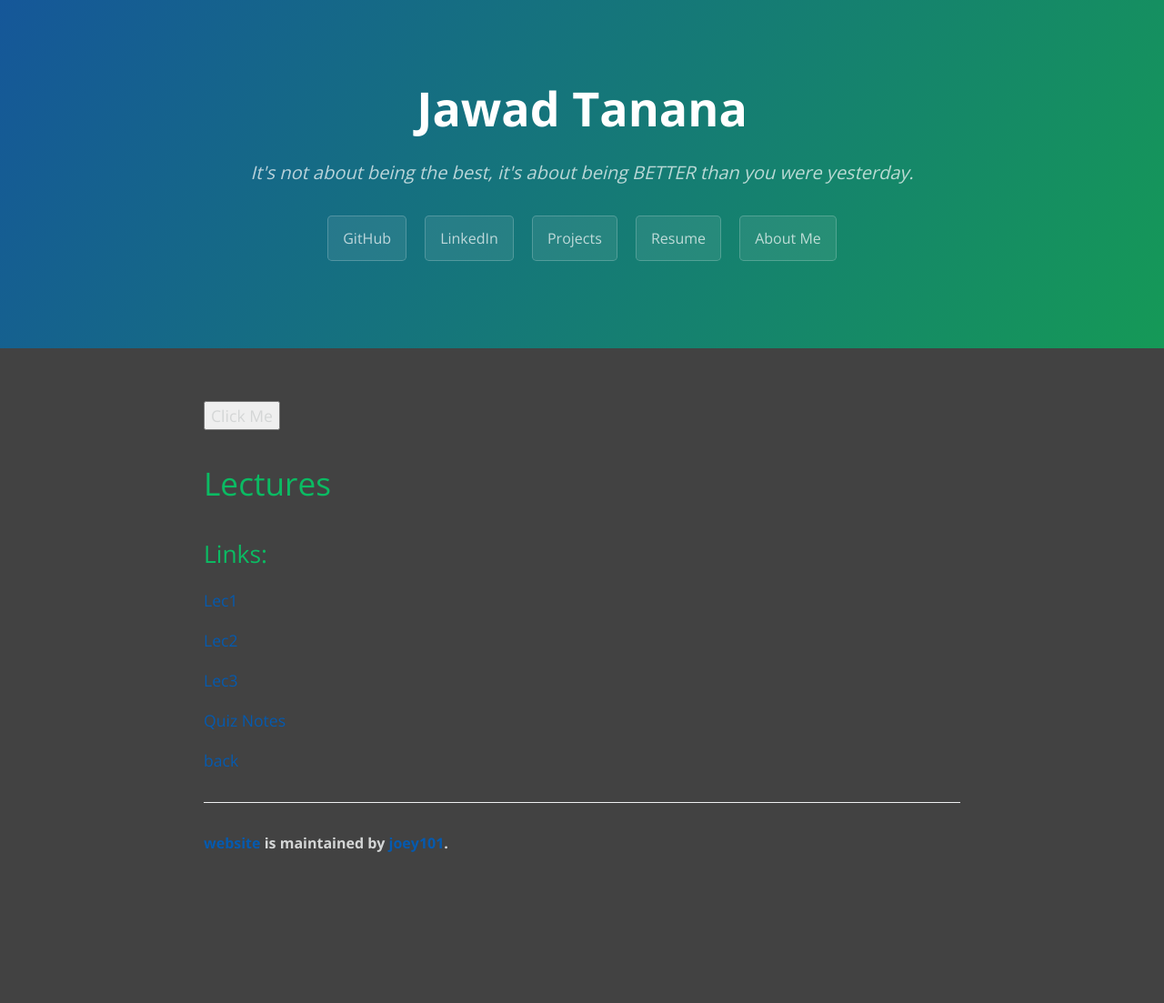
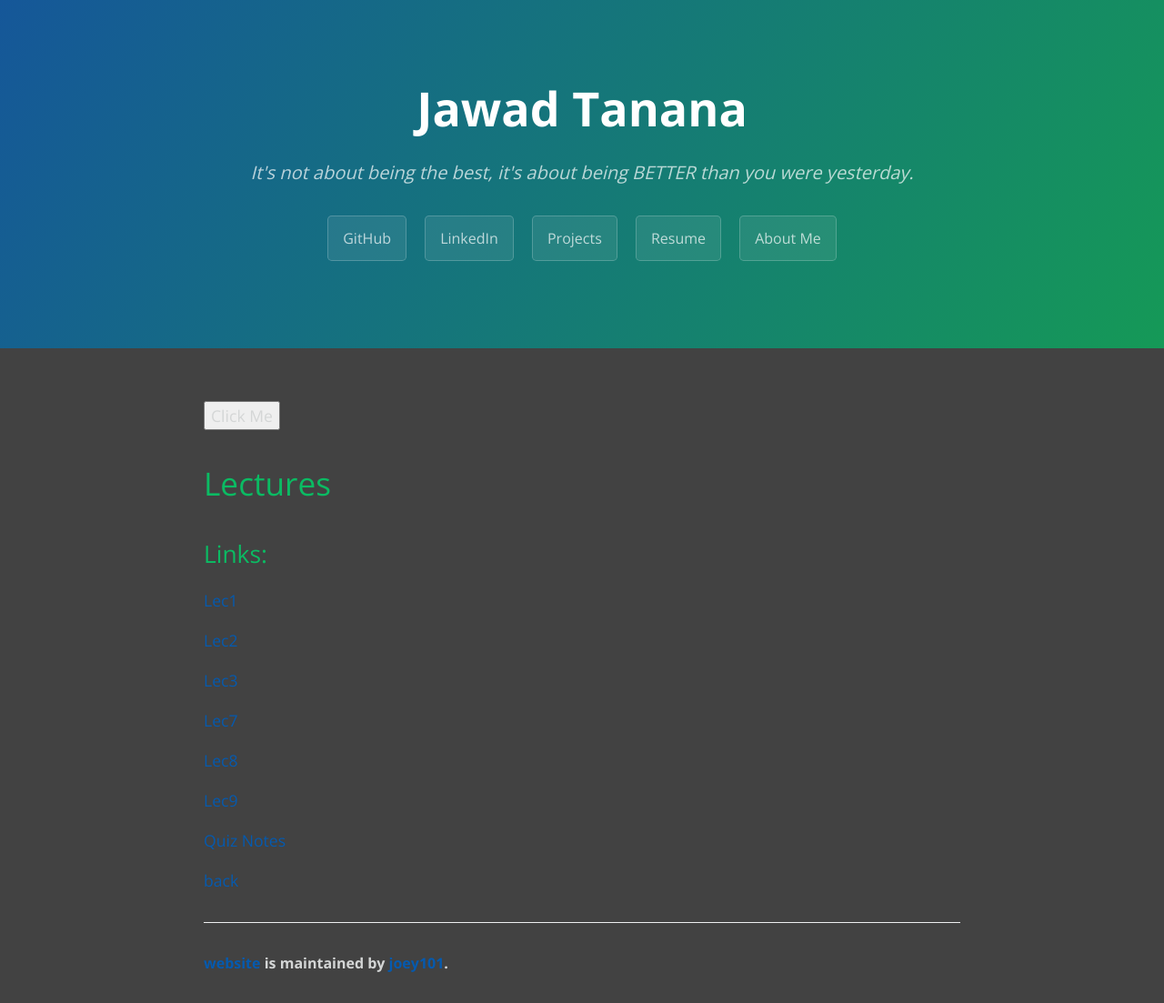
Before and after one commit to joey101/website, a Jekyll site: the page built from Lectures/MTRN3100/mtrn3100.md, in a window 1280 px wide. Shown: the whole page at 91% size. Built offline with Jekyll 4.4.1, drawn with Linux system fonts in a browser that asks for light colours; before the commit the page ends 971 px from its top, so only the background shows below that.

Commit message:
new lecs

```diff
--- a/Lectures/MTRN3100/mtrn3100.md
+++ b/Lectures/MTRN3100/mtrn3100.md
@@ -5,7 +5,6 @@ description: This is just another page
 ---
 
 #  Lectures
-
 ## Links:
 
 [Lec1](lec1.pdf)
@@ -14,6 +13,12 @@ description: This is just another page
 
 [Lec3](lec3.pdf)
 
+[Lec7](lec7.pdf)
+
+[Lec8](lec8.pdf)
+
+[Lec9](lec9.pdf)
+
 [Quiz Notes](quiz/quiz.md)
 
 [back](../lectures.html)
```
Also changed, not shown: 3 other files.
